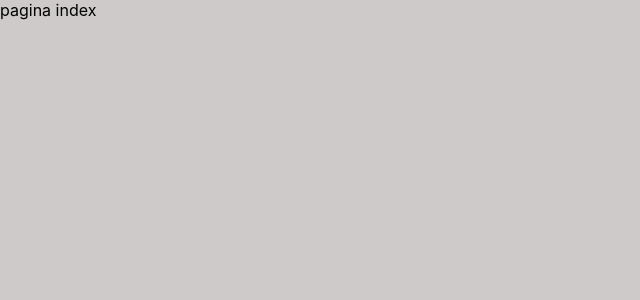
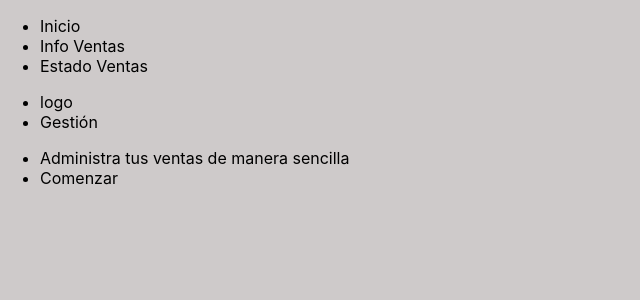
Before and after one commit to johiny/Sell_In_A_Flash, a React (Create React App) app: page /index in a window 1280 px wide. Shown: the top 300 px of the page, without its empty margins (0-640 px from the left). Built offline with nearby package versions, Linux system fonts and the light colour scheme.

Commit message:
crear estructura de la pagina index

```diff
--- a/src/App.jsx
+++ b/src/App.jsx
@@ -2,6 +2,7 @@ import Login from './pages/Login';
 import Index from './pages/Index'
 import { BrowserRouter as Router, Switch, Route } from "react-router-dom";
 import './estilos/estilos.css';
+
 
 function App() {
   return (
--- a/src/pages/Index.jsx
+++ b/src/pages/Index.jsx
@@ -1,6 +1,31 @@
+import logo from "../imagenes/logo.png"
+
 function Index(){
     return(
-        <div>pagina index</div>
+        <div>
+            <header>
+                <nav>
+                    <ul>
+                        <li>Inicio</li>
+                        <li>Info Ventas</li>
+                        <li>Estado Ventas</li>
+                    </ul>
+                </nav>
+                <div>
+                    <ul>
+                        <li>logo</li>
+                        <li>Gestión</li>
+                    </ul>
+                </div>
+            </header>
+            <main>
+                <ul>
+                    <li>Administra tus ventas de manera sencilla</li>
+                    <li>Comenzar</li>
+                </ul>
+            </main>
+            <footer></footer>
+        </div>
     );
 }
 
```
Also changed, not shown: src/estilos/topbarstyle.css (renamed from styles/topbarstyle.css), src/estilos/topbarstyle.scss (renamed from styles/topbarstyle.scss).
